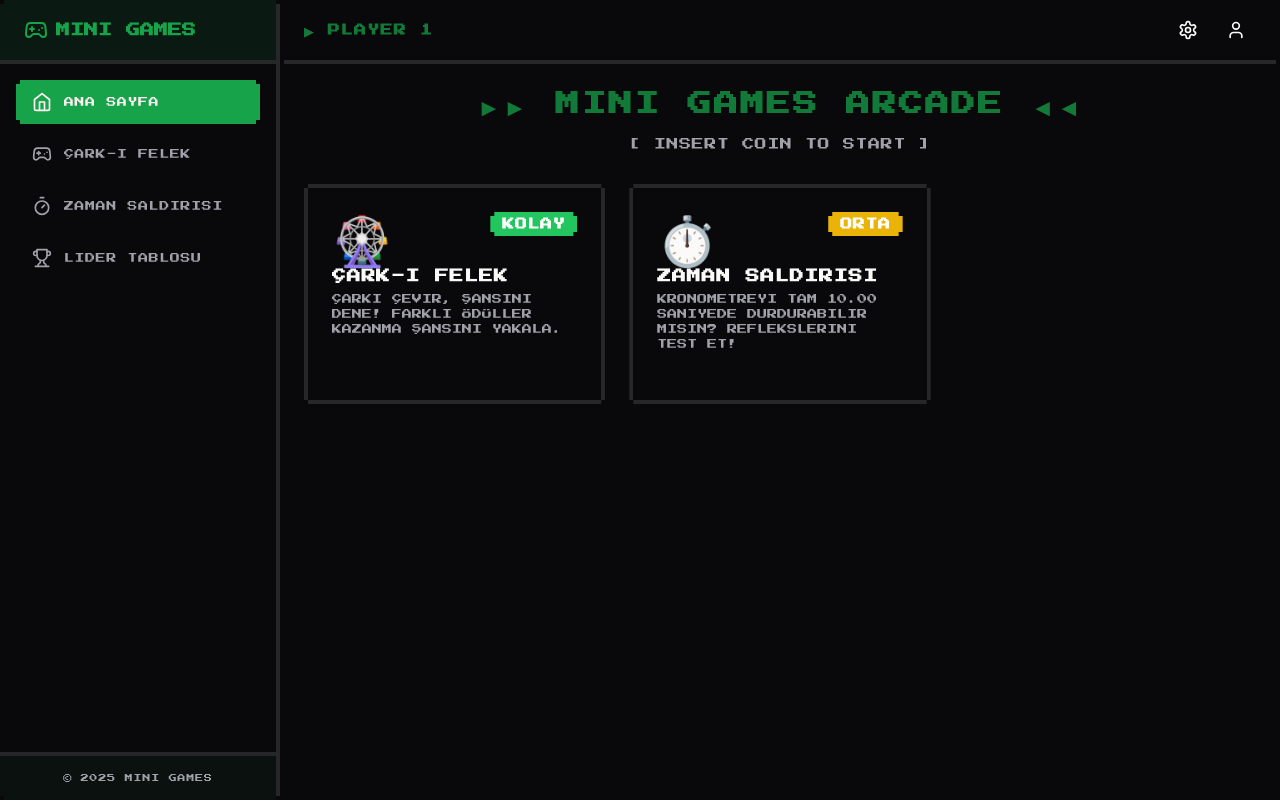
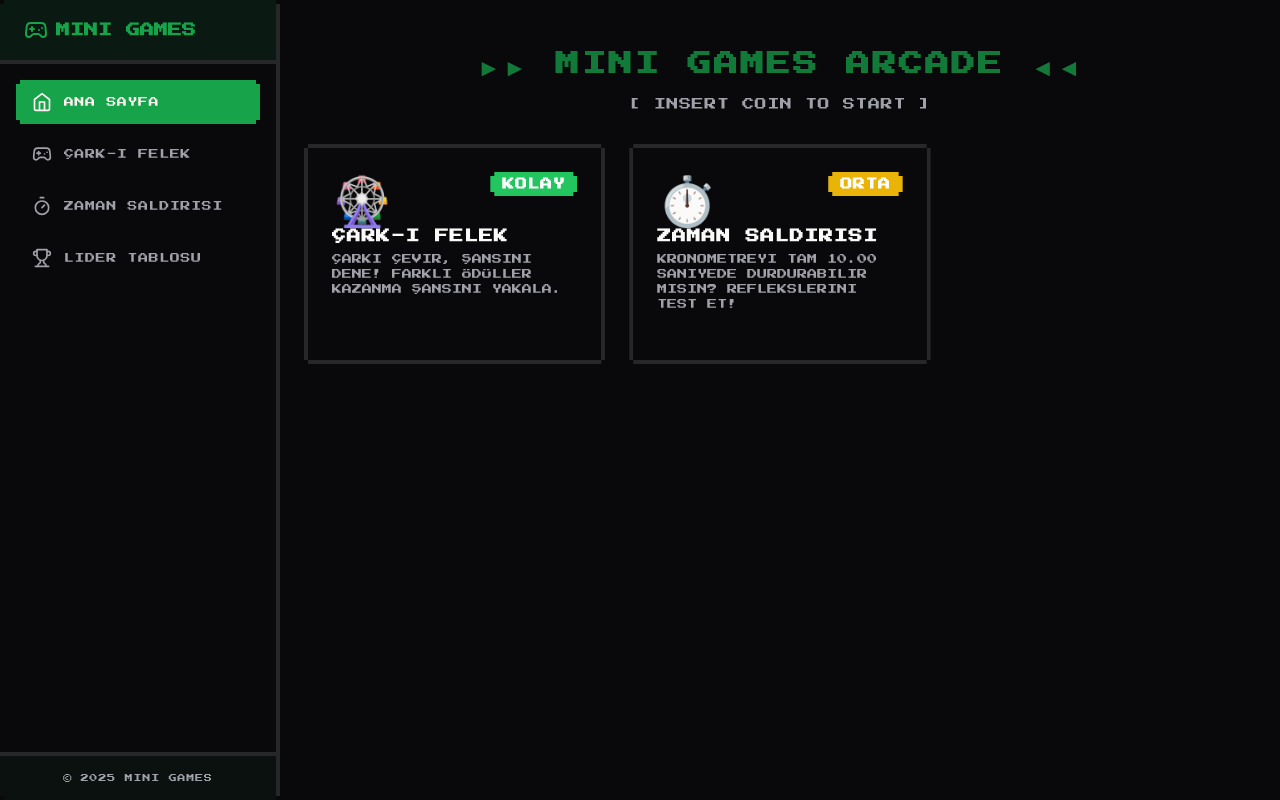
Before and after one commit to CemAyyildiz/mini-games, a React (Vite) app: page / in a window 1280 px wide. Built offline with nearby package versions, Linux system fonts and the light colour scheme.

Commit message:
fix: remove Navbar component and adjust main padding in MainLayout

```diff
--- a/src/components/layout/main-layout.tsx
+++ b/src/components/layout/main-layout.tsx
@@ -1,14 +1,12 @@
 import { Outlet } from 'react-router-dom';
 import Sidebar from './sidebar';
-import Navbar from './navbar';
 
 export default function MainLayout() {
   return (
     <div className="min-h-screen bg-background">
       <Sidebar />
       <div className="pl-[280px]">
-        <Navbar />
-        <main className="pt-16">
+        <main className="pt-6">
           <div className="container mx-auto p-6">
             <Outlet />
           </div>
```
